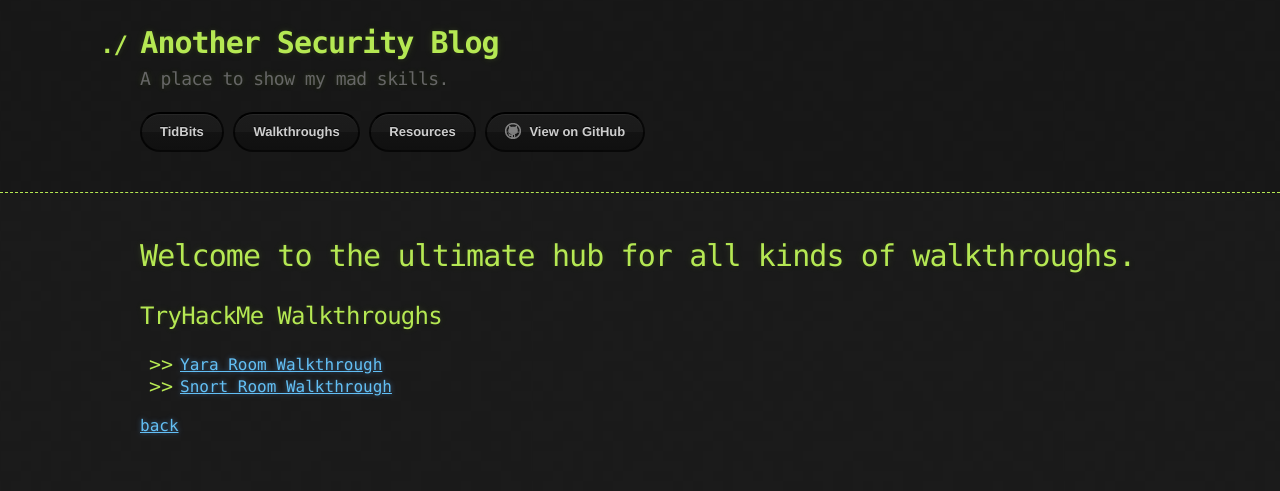
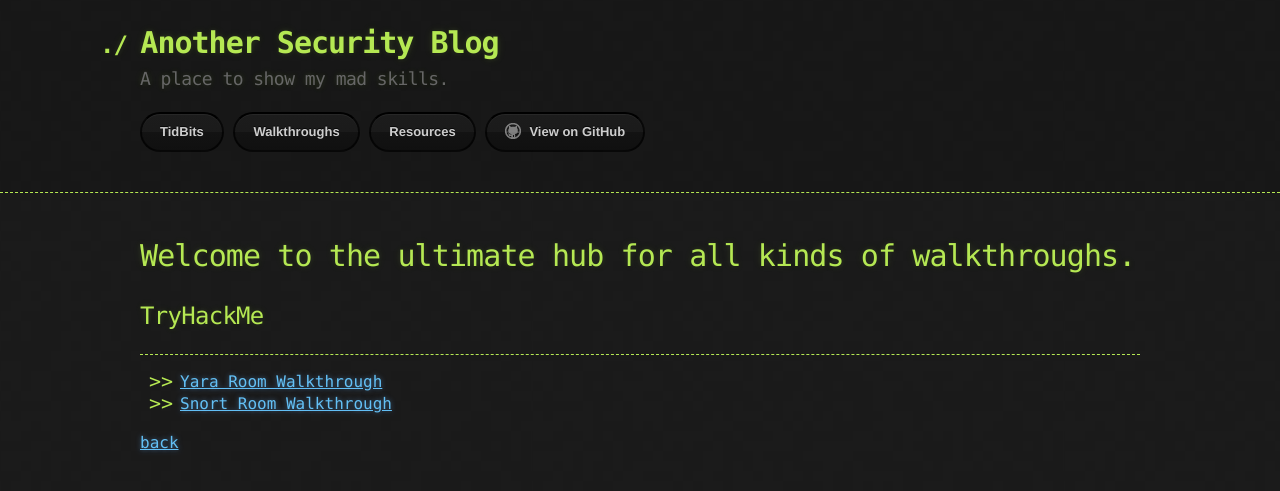
Before and after one commit to CyberCasquatch/cybercasquatch.github.io, a Jekyll site: the page built from Walkthrough-Main.md, in a window 1280 px wide. Shown: the top 491 px of the page. Built offline with Jekyll 4.4.1, drawn with Linux system fonts in a browser that asks for light colours.

Commit message:
Update Walkthrough-Main.md

```diff
--- a/Walkthrough-Main.md
+++ b/Walkthrough-Main.md
@@ -8,7 +8,8 @@
 
 # Welcome to the ultimate hub for all kinds of walkthroughs.
 
-## TryHackMe Walkthroughs
+## TryHackMe
+* * *
 * [Yara Room Walkthrough](_posts/Walkthroughs/2024-09-03-Yara-Walkthrough.markdown)
 * [Snort Room Walkthrough](_posts/Walkthroughs/2024-09-03-Snort-Walkthrough.markdown)
 
```
